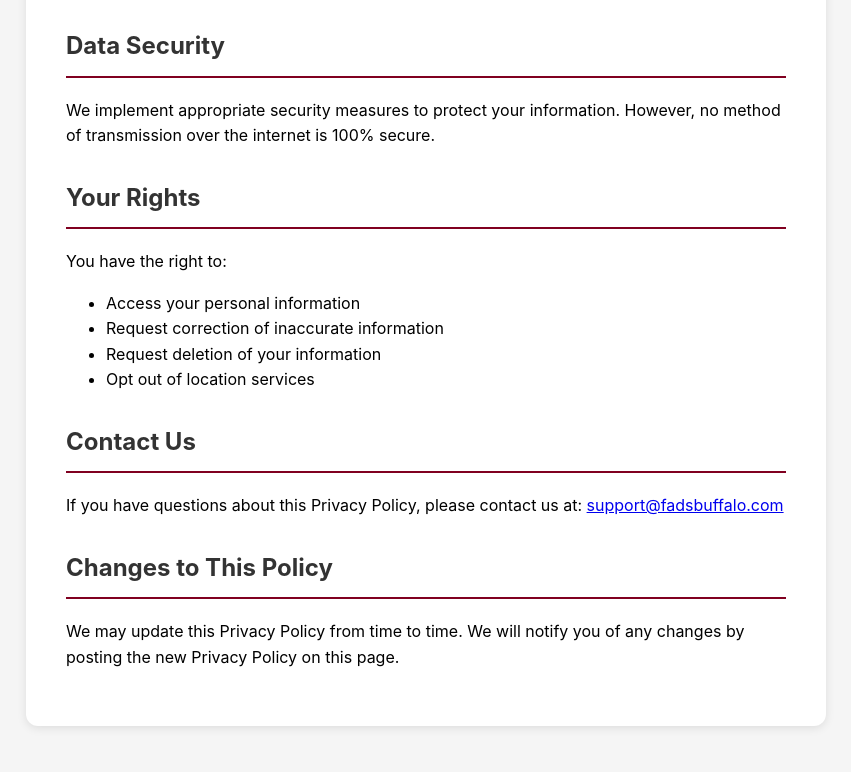
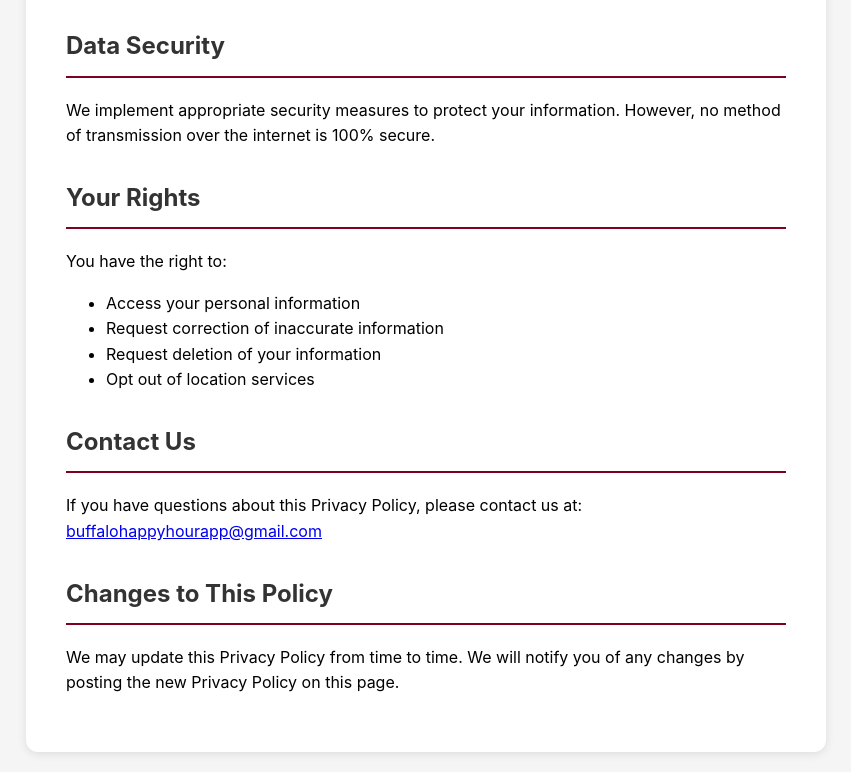
Before and after one commit to enzo9986/fads-support, a plain HTML site: page privacy-policy.html in a window 1280 px wide. Shown: the part 1345-2117 px from the top of the page, without its empty margins (214-1065 px from the left). Before the commit the page ends 2091 px from the top, so only its background shows below. Drawn offline with Linux system fonts and the light colour scheme.

Commit message:
Update privacy-policy.html

```diff
--- a/privacy-policy.html
+++ b/privacy-policy.html
@@ -92,7 +92,7 @@
         </ul>
 
         <h2>Contact Us</h2>
-        <p>If you have questions about this Privacy Policy, please contact us at: <a href="mailto:support@fadsbuffalo.com">support@fadsbuffalo.com</a></p>
+        <p>If you have questions about this Privacy Policy, please contact us at: <a href="mailto:buffalohappyhourapp@gmail.com">buffalohappyhourapp@gmail.com</a></p>
 
         <h2>Changes to This Policy</h2>
         <p>We may update this Privacy Policy from time to time. We will notify you of any changes by posting the new Privacy Policy on this page.</p>
```
